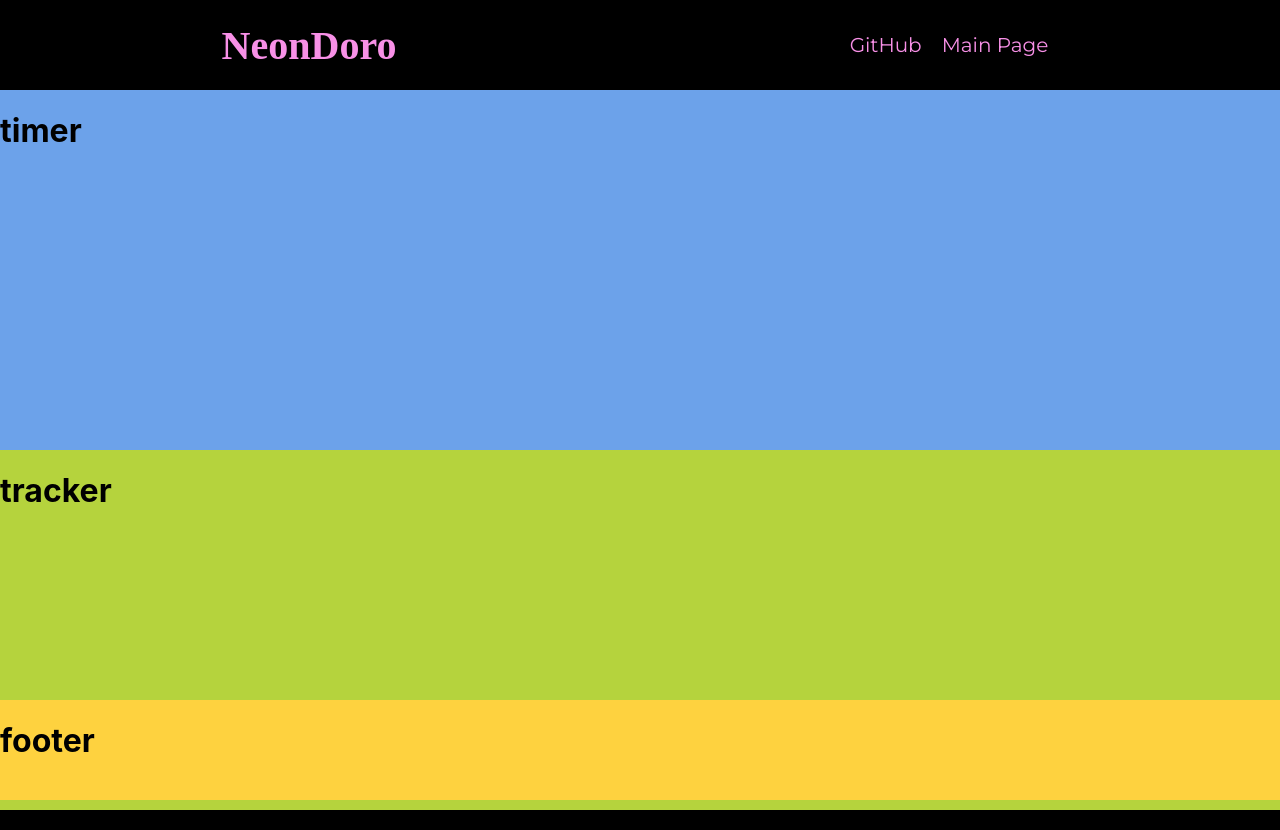
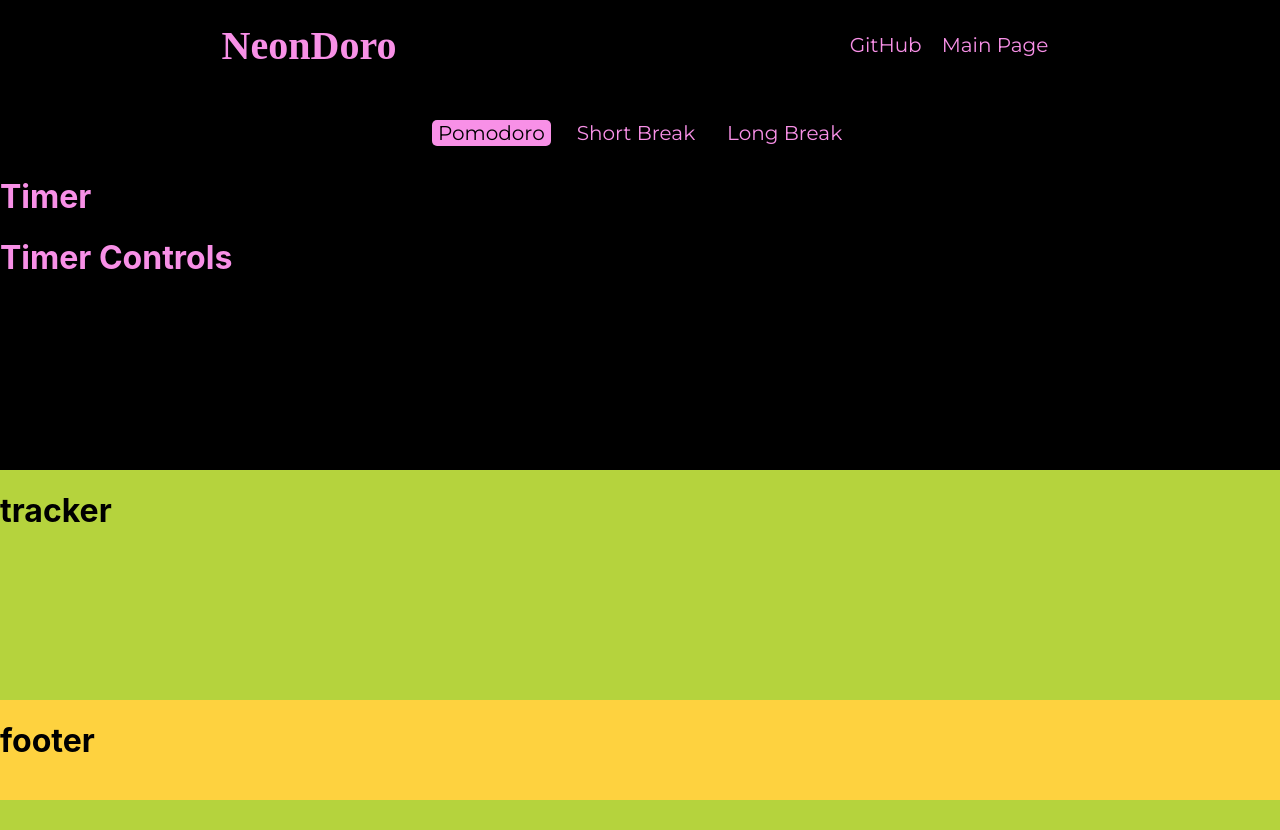
Before and after one commit to kcereno/pomodoro-timer, a React (Create React App) app: page / in a window 1280 px wide. Built offline with nearby package versions, Linux system fonts and the light colour scheme; a web font is replaced by a local one.

Commit message:
Create ModeControls sub component in Timer component

```diff
--- a/src/App.css
+++ b/src/App.css
@@ -11,7 +11,7 @@ body {
 
 .timer {
   background-color: #6Ca2ea;
-  flex-basis: 45vh;
+
 }
 
 .tracker {
--- a/src/App.js
+++ b/src/App.js
@@ -1,14 +1,13 @@
 import "./App.css";
 import NavBar from "./components/NavBar/NavBar";
+import Timer from "./components/Timer/Timer";
 
 function App() {
   return (
     <div className="App">
       <div className="container">
         <NavBar />
-        <div className="timer">
-          <h1>timer</h1>
-        </div>
+        <Timer />
         <div className="tracker">
           <h1>tracker</h1>
         </div>
--- a/src/components/NavBar/NavBar.jsx
+++ b/src/components/NavBar/NavBar.jsx
@@ -1,13 +1,20 @@
+import { Fragment } from "react";
 import styles from "./NavBar.module.css";
 
 export default function NavBar() {
-  return <div className={styles.container}>
-      <div className={styles.logo}>
+  return (
+    <Fragment>
+      <div className={styles.container}>
+        <div className={styles.logo}>
           <h1>NeonDoro</h1>
-      </div>
-      <div className={styles.links}>
+        </div>
+        <div className={styles.links}>
           <a href="/github">GitHub</a>
           <a href="/mainpage">Main Page</a>
+        </div>
       </div>
-  </div>;
+
+      ;
+    </Fragment>
+  );
 }
--- a/src/components/NavBar/NavBar.module.css
+++ b/src/components/NavBar/NavBar.module.css
@@ -29,3 +29,9 @@
       background-color: #F890E7;
       color:black
   }
+
+  .separator {
+    border-top: 8px solid #F890E7;
+    border-radius: 5px;
+    width: 50%;
+  }
--- /dev/null
+++ b/src/components/Timer/ModeControls/ModeControls.jsx
@@ -0,0 +1,39 @@
+import { useState } from "react";
+import styles from "./ModeControls.module.css";
+
+export default function ModeControls() {
+  const [mode, setMode] = useState("pomodoro");
+
+  const buttonClickHandler = (e) => {
+    let mode = e.target.value;
+    setMode(mode);
+  };
+
+  return (
+    <div className={styles.container}>
+      <div className={styles.buttonGroup}>
+        <button
+          className={mode === "pomodoro" && styles.active}
+          onClick={buttonClickHandler}
+          value="pomodoro"
+        >
+          Pomodoro
+        </button>
+        <button
+          className={mode === "shortBreak" && styles.active}
+          onClick={buttonClickHandler}
+          value="shortBreak"
+        >
+          Short Break
+        </button>
+        <button
+          className={mode === "longBreak" && styles.active}
+          onClick={buttonClickHandler}
+          value="longBreak"
+        >
+          Long Break
+        </button>
+      </div>
+    </div>
+  );
+}
--- /dev/null
+++ b/src/components/Timer/ModeControls/ModeControls.module.css
@@ -0,0 +1,19 @@
+.container{
+    display: flex;
+    justify-content: center;
+}
+
+button {
+    background-color: transparent;
+    color: #F890E7;
+    margin: 10px;
+    border: none;
+    font-family: 'Montserrat', sans-serif;
+    font-size: 20px;
+}
+
+.active {
+    background-color: #F890E7;
+    color: black;
+    border-radius: 5px;
+}
--- /dev/null
+++ b/src/components/Timer/Timer.jsx
@@ -0,0 +1,17 @@
+import ModeControls from "./ModeControls/ModeControls";
+import styles from "./Timer.module.css";
+
+export default function Timer() {
+  return (
+    <div className={styles.container}>
+     <ModeControls />
+        <div className={styles.clock}>
+          <h1>Timer</h1>
+        </div>
+        <div className={styles.clockControls}>
+          <h1>Timer Controls</h1>
+        </div>
+      </div>
+
+  );
+}
--- /dev/null
+++ b/src/components/Timer/Timer.module.css
@@ -0,0 +1,5 @@
+.container {
+    background-color: transparent;
+    flex-basis: 45vh;
+    color: #F890E7;
+}
```
